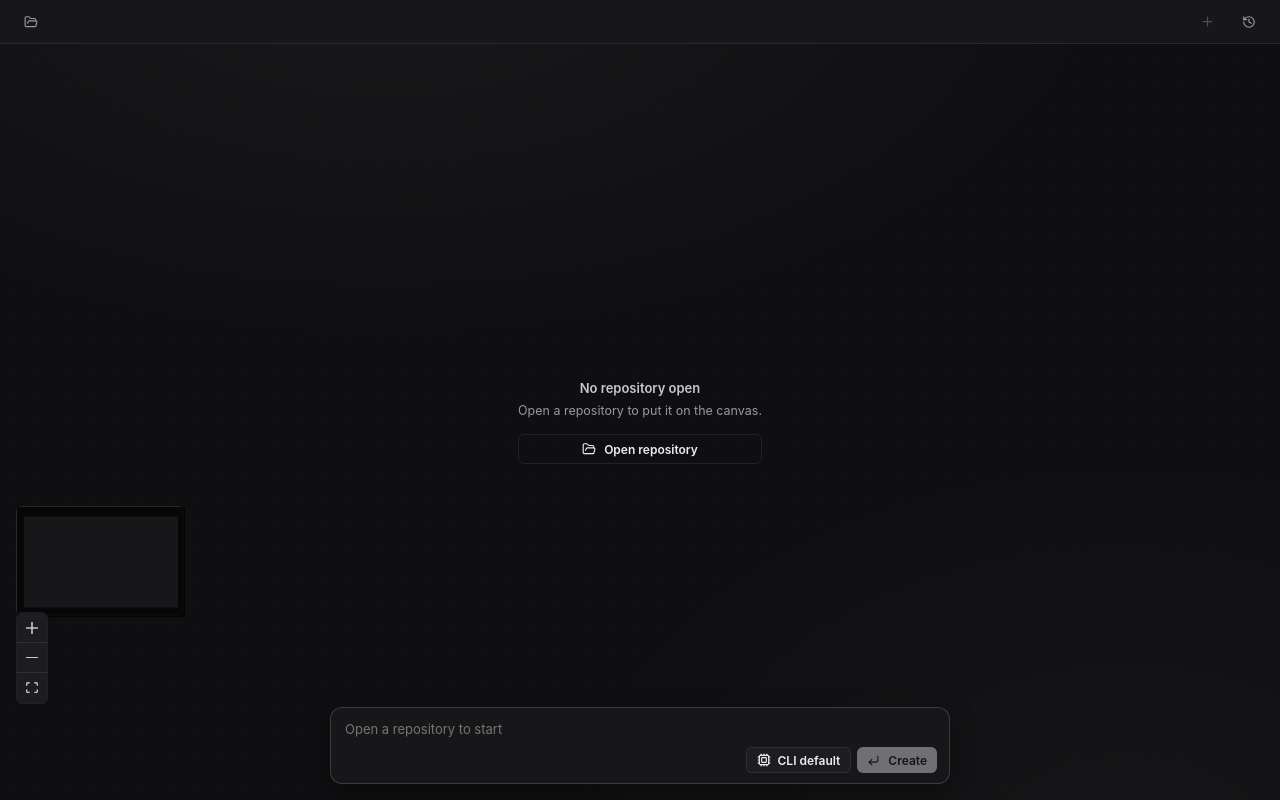
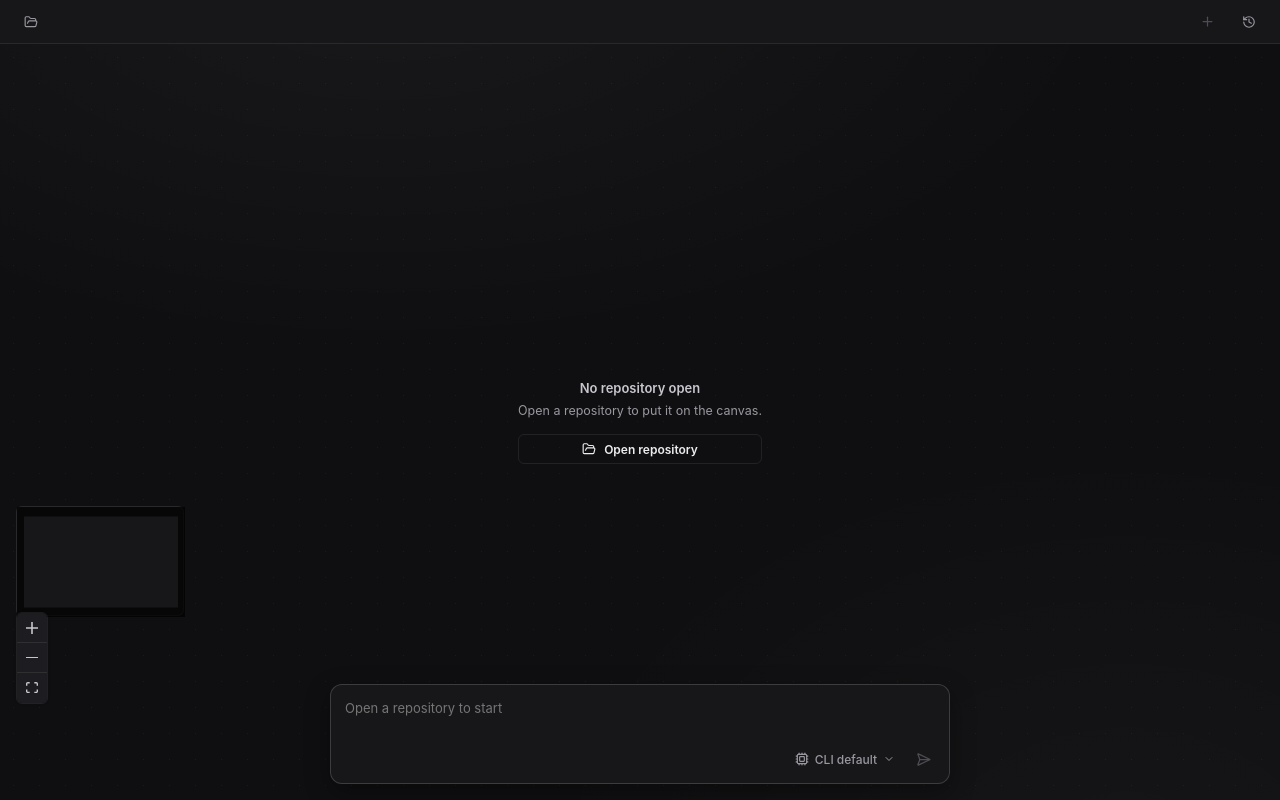
Before and after one commit to whosgotch/orbital, a React (Vite) app in the folder app/: page / in a window 1280 px wide. Built offline with nearby package versions, Linux system fonts and the light colour scheme.

Commit message:
style(intake): rework the prompt bar into a composer

```diff
--- a/app/src/intake/PromptBar.tsx
+++ b/app/src/intake/PromptBar.tsx
@@ -1,5 +1,5 @@
 import { useRef, useState } from "react";
-import { Check, CornerDownLeft, CornerDownRight, Cpu, Gauge, X } from "lucide-react";
+import { Check, ChevronDown, CornerDownRight, Cpu, FolderGit2, Gauge, SendHorizontal, X } from "lucide-react";
 import { AttachmentChips } from "./AttachmentChips";
 import { usePastedImages } from "./attachments";
 import { useModels } from "../workspace/useModels";
@@ -91,10 +91,16 @@ export function PromptBar({
         }}
       />
       <div className="prompt-bar-actions">
+        {repoName ? (
+          <span className="prompt-bar-target">
+            <FolderGit2 size={13} aria-hidden="true" />
+            <span>{repoName}</span>
+          </span>
+        ) : null}
         <div className="topbar-model">
           <button
             type="button"
-            className={`chip model-trigger ${modelPickerOpen ? "active" : ""}`}
+            className={`prompt-bar-trigger ${modelPickerOpen ? "active" : ""}`}
             title="Model used by every AI run and chat turn"
             aria-haspopup="listbox"
             aria-expanded={modelPickerOpen}
@@ -102,6 +108,7 @@ export function PromptBar({
           >
             <Cpu size={14} aria-hidden="true" />
             <span>{currentModelName}</span>
+            <ChevronDown size={12} aria-hidden="true" />
           </button>
           {modelPickerOpen ? (
             <div className="popover model-popover" role="listbox" aria-label="Claude model">
@@ -127,7 +134,7 @@ export function PromptBar({
           <div className="topbar-model">
             <button
               type="button"
-              className={`chip model-trigger ${effortPickerOpen ? "active" : ""}`}
+              className={`prompt-bar-trigger ${effortPickerOpen ? "active" : ""}`}
               title="Thinking level (--effort) used by every AI run and chat turn"
               aria-haspopup="listbox"
               aria-expanded={effortPickerOpen}
@@ -135,6 +142,7 @@ export function PromptBar({
             >
               <Gauge size={14} aria-hidden="true" />
               <span>{effortName(claudeEffort)}</span>
+              <ChevronDown size={12} aria-hidden="true" />
             </button>
             {effortPickerOpen ? (
               <div className="popover model-popover" role="listbox" aria-label="Thinking level">
@@ -157,16 +165,15 @@ export function PromptBar({
             ) : null}
           </div>
         ) : null}
-        {repoName ? <span className="prompt-bar-target">{repoName}</span> : null}
         <button
           type="button"
-          className="primary"
+          className="prompt-bar-send"
           disabled={!ready}
           onClick={() => submit(onCreate)}
-          title="Create task — one per line"
+          aria-label="Create task"
+          title="Create task — one per line, Enter creates"
         >
-          <CornerDownLeft size={13} aria-hidden="true" />
-          <span>Create</span>
+          <SendHorizontal size={15} aria-hidden="true" />
         </button>
       </div>
     </div>
--- a/app/src/styles.css
+++ b/app/src/styles.css
@@ -186,8 +186,8 @@ h3 {
   width: min(620px, calc(100% - 48px));
   display: flex;
   flex-direction: column;
-  gap: 8px;
-  padding: 10px 12px;
+  gap: 10px;
+  padding: 12px 12px 10px;
   background: var(--panel);
   border: 1px solid var(--line-strong);
   border-radius: 12px;
@@ -216,7 +216,9 @@ h3 {
 
 .prompt-bar-input {
   width: 100%;
-  min-height: 0;
+  /* Room for a second line before the field grows, so the composer reads as a
+     writing surface at rest instead of a one-line search box. */
+  min-height: 38px;
   padding: 2px 2px 0;
   background: transparent;
   border: none;
@@ -227,10 +229,51 @@ h3 {
   line-height: 1.5;
 }
 
+/* The row under the field is chrome, not content: borderless, muted, and it only
+   firms up on hover. Scope sits left, the how-it-runs pickers and send sit right. */
 .prompt-bar-actions button {
   min-height: 26px;
-  padding: 0 10px;
-  font-size: 12px;
+  padding: 0 8px;
+  font-size: 12px;
+}
+
+.prompt-bar-trigger {
+  display: inline-flex;
+  align-items: center;
+  gap: 6px;
+  max-width: 220px;
+  border-radius: 6px;
+  background: transparent;
+  color: var(--muted);
+  font-weight: 500;
+}
+
+.prompt-bar-trigger > span {
+  overflow: hidden;
+  text-overflow: ellipsis;
+  white-space: nowrap;
+}
+
+.prompt-bar-trigger:hover,
+.prompt-bar-trigger.active {
+  background: var(--panel-2);
+  color: var(--text);
+}
+
+/* Tag-qualified to outrank .prompt-bar-actions button above. */
+button.prompt-bar-send {
+  width: 28px;
+  height: 28px;
+  min-height: 0;
+  padding: 0;
+  border-radius: 6px;
+  background: transparent;
+  color: var(--muted);
+}
+
+.prompt-bar-send:not(:disabled):hover {
+  background: var(--panel-2);
+  color: var(--accent);
 }
 
 .attachment-chips {
@@ -289,24 +332,21 @@ h3 {
 }
 
 .prompt-bar-target {
+  display: inline-flex;
+  align-items: center;
+  gap: 6px;
   margin-right: auto;
-  font-size: 11px;
-  color: var(--muted);
-}
-
-.model-trigger {
-  display: inline-flex;
-  align-items: center;
-  gap: 7px;
-  justify-content: flex-start;
-}
-
-/* Must win specificity over .popover, defined later in this file; opens upward since it's anchored in the bottom-docked prompt bar. */
+  padding: 0 4px;
+  font-size: 12px;
+  color: var(--muted);
+}
+
+/* Must win specificity over .popover, defined later in this file; opens upward since it's anchored in the bottom-docked prompt bar, and right-aligned since its trigger sits in the row's right-hand cluster. */
 .popover.model-popover {
   top: auto;
   bottom: calc(100% + 8px);
-  left: 0;
-  right: auto;
+  left: auto;
+  right: 0;
   width: 300px;
   display: flex;
   flex-direction: column;
```
